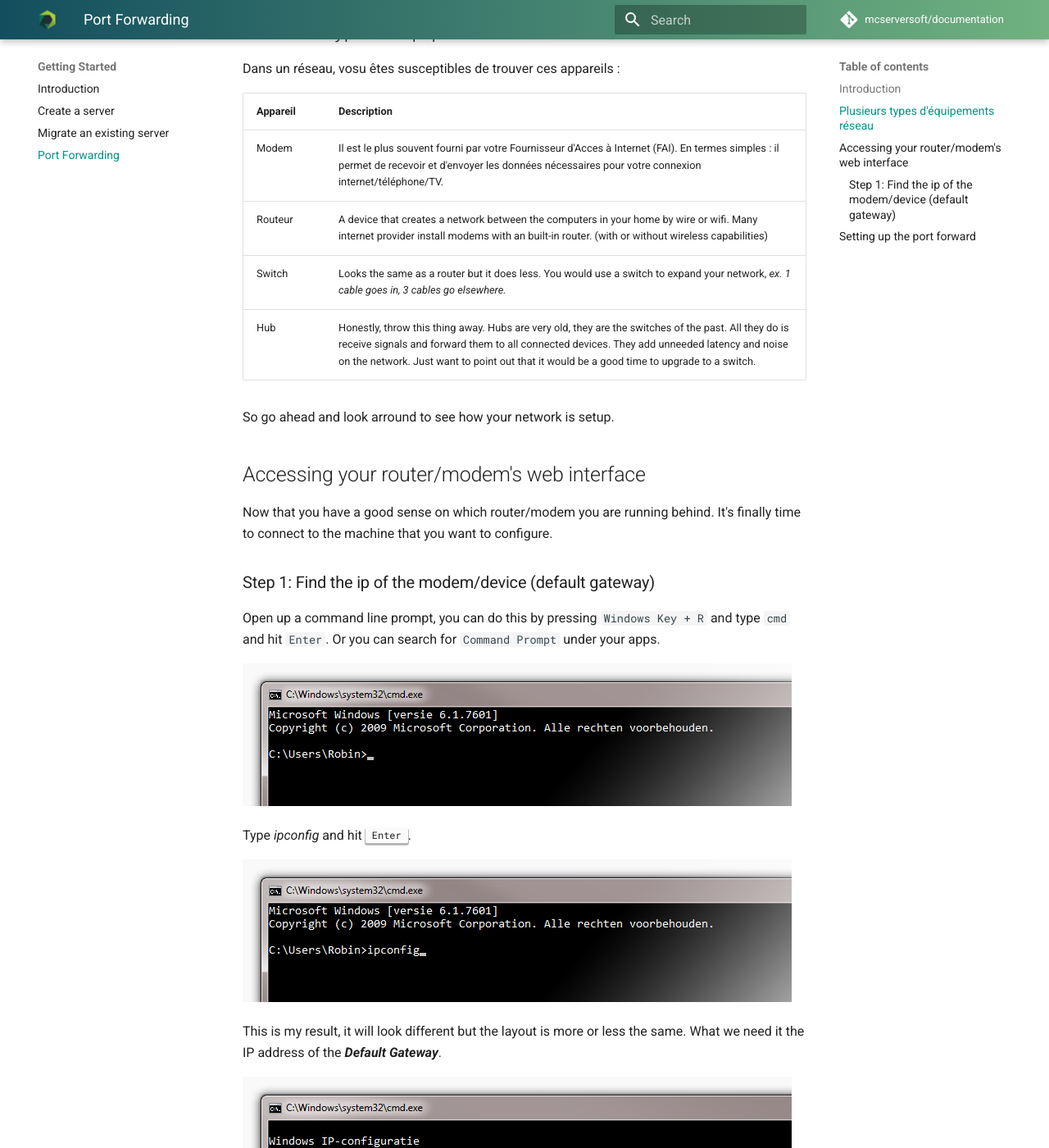
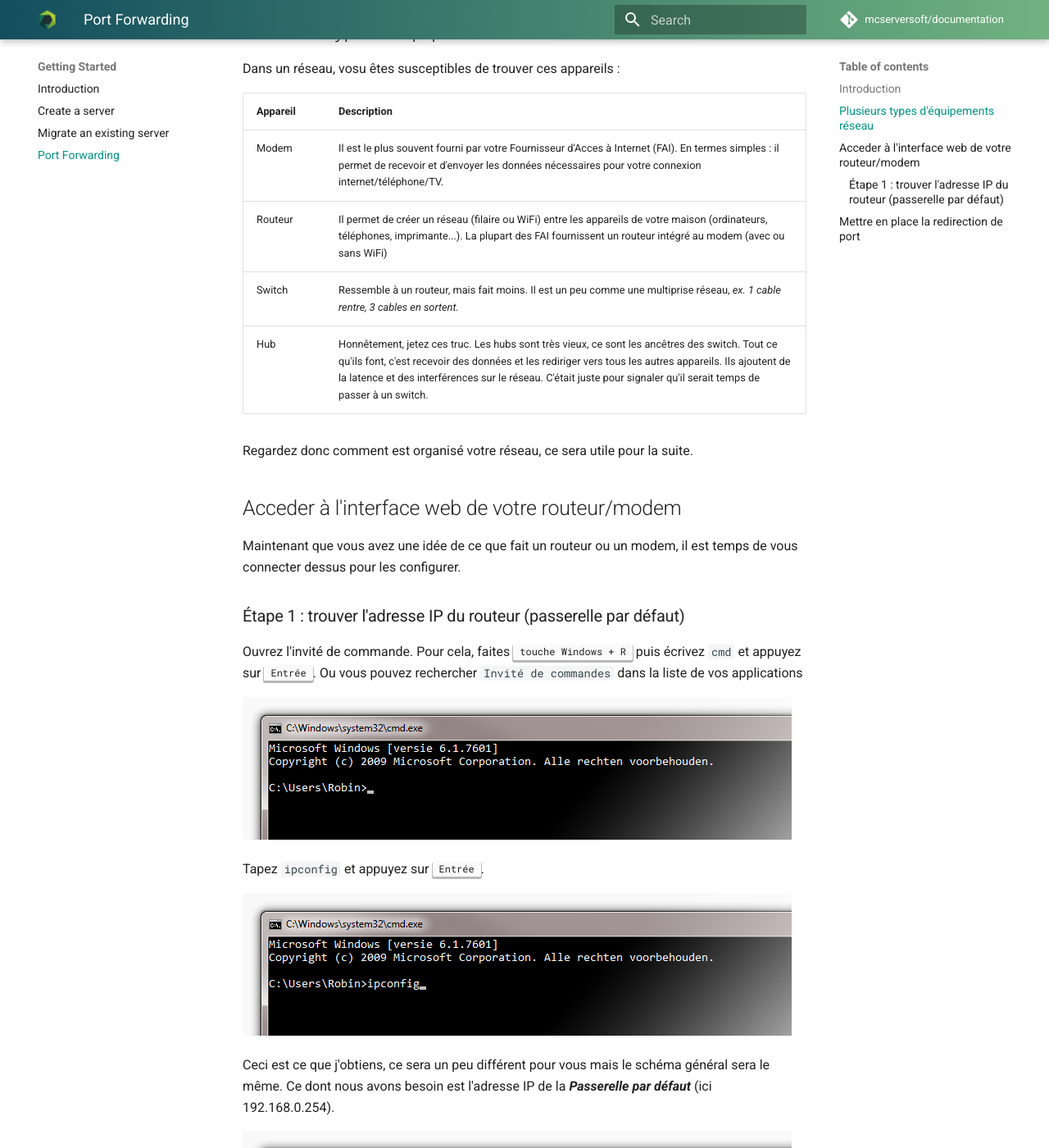
Before and after one commit to mcserversoft/documentation, an MkDocs documentation site: the page built from docs/port-forwarding.md, in a window 1280 px wide and 1400 px high, scrolled down 1414 px. Shown: the whole window at 82% size. Built offline with MkDocs 1.6.1 and Material for MkDocs 9.7.7, drawn with Linux system fonts in a browser that asks for light colours; comment, search, counter and statistics services are not loaded; some of the changed text lies outside the part shown.

Commit message:
Update port-forwarding.md

```diff
--- a/docs/port-forwarding.md
+++ b/docs/port-forwarding.md
@@ -30,40 +30,40 @@ Dans un réseau, vosu êtes susceptibles de trouver ces appareils :
 Appareil | Description
 --- | ---
 Modem | Il est le plus souvent fourni par votre Fournisseur d'Acces à Internet (FAI). En termes simples : il permet de recevoir et d'envoyer les données nécessaires pour votre connexion internet/téléphone/TV.
-Routeur | A device that creates a network between the computers in your home by wire or wifi. Many internet provider install modems with an built-in router. (with or without wireless capabilities)
-Switch | Looks the same as a router but it does less. You would use a switch to expand your network, *ex. 1 cable goes in, 3 cables go elsewhere.*
-Hub | Honestly, throw this thing away. Hubs are very old, they are the switches of the past. All they do is receive signals and forward them to all connected devices. They add unneeded latency and noise on the network. Just want to point out that it would be a good time to upgrade to a switch.
+Routeur | Il permet de créer un réseau (filaire ou WiFi) entre les appareils de votre maison (ordinateurs, téléphones, imprimante...). La plupart des FAI fournissent un routeur intégré au modem (avec ou sans WiFi)
+Switch |Ressemble à un routeur, mais fait moins. Il est un peu comme une multiprise réseau, *ex. 1 cable rentre, 3 cables en sortent.*
+Hub | Honnêtement, jetez ces truc. Les hubs sont très vieux, ce sont les ancêtres des switch. Tout ce qu'ils font, c'est recevoir des données et les rediriger vers tous les autres appareils. Ils ajoutent de la latence et des interférences sur le réseau. C'était juste pour signaler qu'il serait temps de passer à un switch.
 
-So go ahead and look arround to see how your network is setup.
+Regardez donc comment est organisé votre réseau, ce sera utile pour la suite.
 
 <a name="accessing-your-router-modem-web-interface"></a>
-## Accessing your router/modem's web interface
+## Acceder à l'interface web de votre routeur/modem
 
-Now that you have a good sense on which router/modem you are running behind. It's finally time to connect to the machine that you want to configure.
+Maintenant que vous avez une idée de ce que fait un routeur ou un modem, il est temps de vous connecter dessus pour les configurer.
 
-### Step 1: Find the ip of the modem/device (default gateway)
+### Étape 1 : trouver l'adresse IP du routeur (passerelle par défaut)
 
-Open up a command line prompt, you can do this by pressing `Windows Key + R` and type `cmd` and hit `Enter`. Or you can search for `Command Prompt` under your apps.
+Ouvrez l'invité de commande. Pour cela, faites <kbd>touche Windows + R</kbd> puis écrivez `cmd` et appuyez sur <kbd>Entrée</kbd>. Ou vous pouvez rechercher `Invité de commandes` dans la liste de vos applications
 
 ![Partial screenshot of a cmd window](assets/screenshots/portforward_cmd.png)
 
-Type <var>ipconfig</var> and hit <kbd>Enter</kbd>.
+Tapez `ipconfig` et appuyez sur <kbd>Entrée</kbd>.
 
 ![Partial screenshot of a cmd window](assets/screenshots/portforward_cmd_ipconfig.png)
 
-This is my result, it will look different but the layout is more or less the same. What we need it the IP address of the ***Default Gateway***.
+Ceci est ce que j'obtiens, ce sera un peu différent pour vous mais le schéma général sera le même. Ce dont nous avons besoin est l'adresse IP de la ***Passerelle par défaut*** (ici 192.168.0.254).
 
 ![Partial screenshot of a cmd window](assets/screenshots/portforward_cmd_result.png)
 
-Open a browser and type that into the address bar.
+Ouvrez un navigateur et entrez cette IP dans la barre d'adresse, vous arriverez sur l'interface web de votre routeur (dans l'exemple une Freebox).
 
 ![Screenshot of the browser Opera with a login screen of the router](assets/screenshots/portforward_browser.png)
 
 <a name="setting-up-the-port-forward"></a>
-## Setting up the port forward
+## Mettre en place la redirection de port
 
-Every manufacturer has its own interface, so they look all different. It would be impossible for me to cover all of them and continuing would be useless for all the people who don't own a TP-Link router with this model.
+Chaque fabricant à sa propre iterface, donc elles sont toutes différentes. Il serait impossible pour moi de couvrir tous les modèles de routeurs, et continuer serait inutile pour tous ceux qui n'ont pas une Freebox.
 
-Instead I'm going to refer you to [www.portforward.com/router.htm](https://portforward.com/router.htm), they have over hundreds of tutorials for almost every brand and model.
+À la place, vous devrez faire une recherche spécifique en fonction de votre modèle de routeur. Vous trouverez [ici](http://pixelboys.fr/regroupement-creer-une-redirection-de-port/) un site qui explique comment ouvrir un port chez les principaux FAI Français.
 
-I hope this guide has been somewhat useful to you, good luck!
+J'éspère que ce guide aura été un minimum utile, bonne chance !
```
